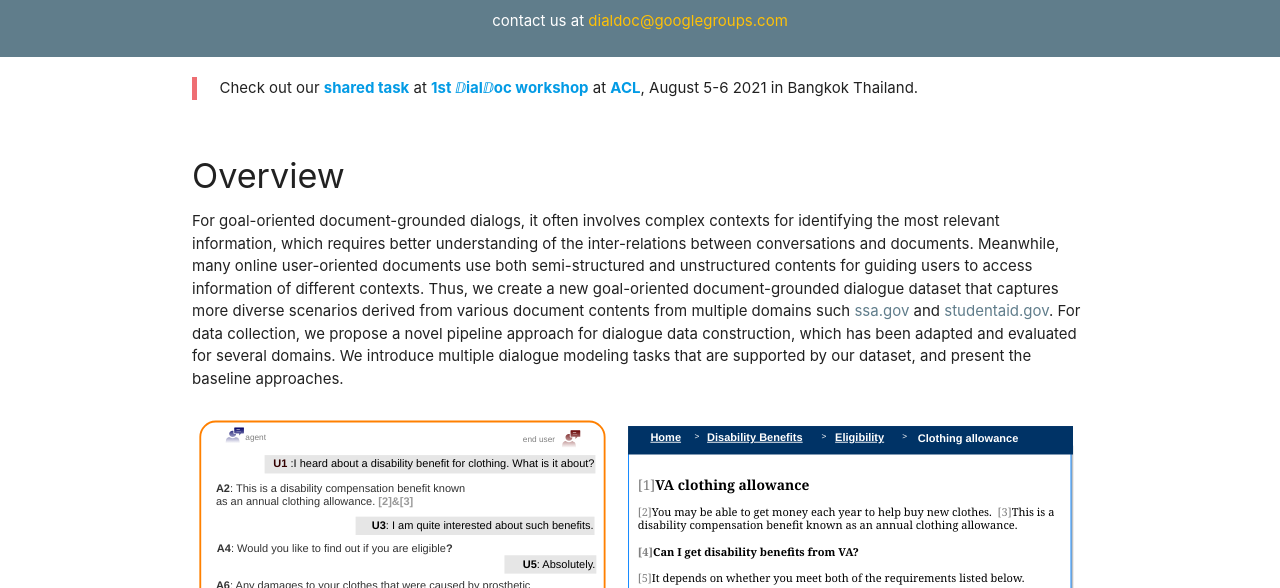
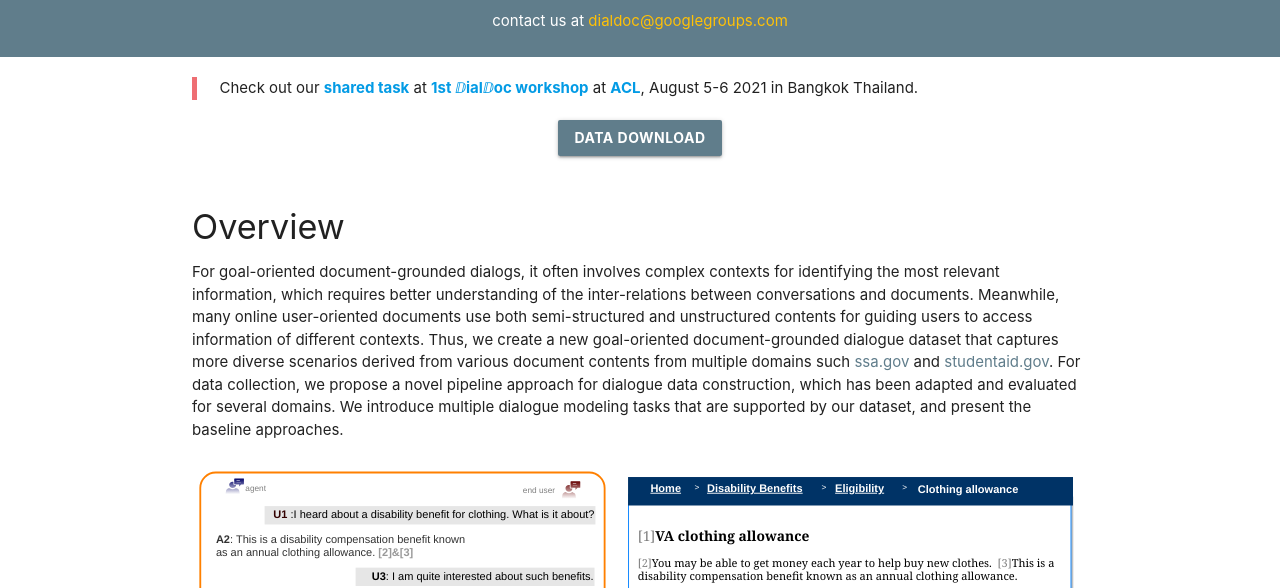
Before and after one commit to songfeng/doc2dial.github.io, a plain HTML site: page index.html in a window 1280 px wide. Shown: the part 212-800 px from the top of the page. Drawn offline with nearby package versions, Linux system fonts and the light colour scheme.

Commit message:
add links to latest v1.0.1

```diff
--- a/index.html
+++ b/index.html
@@ -30,13 +30,20 @@
   </script>
 
 </head>
+
 <body>
   <div id="header"></div>
   <div class="container">
     <div class="content">
       <blockquote>
-        Check out our <a href="workshop2021/shared.html"><b>shared task</b></a> at <a href="workshop2021"><b>1st <span>&#x2145;ial</span><span>&#x2145;oc</span> workshop</b></a> at <a href="https://2021.aclweb.org"><b>ACL</b></a>, August 5-6 2021 in Bangkok Thailand.
+        Check out our <a href="workshop2021/shared.html"><b>shared task</b></a> at <a href="workshop2021"><b>1st
+            <span>&#x2145;ial</span><span>&#x2145;oc</span> workshop</b></a> at <a
+          href="https://2021.aclweb.org"><b>ACL</b></a>, August 5-6 2021 in Bangkok Thailand.
       </blockquote>
+      <p class="center">
+        <a class="center waves-effect waves-light btn blue-grey" href="file/doc2dial_v1.0.1.zip"><b>Data
+            Download</b></a>
+      </p>
       <div class="section">
         <h4>Overview</h4>
         <p>
```
Also changed, not shown: data.html (+2 -1 lines).
